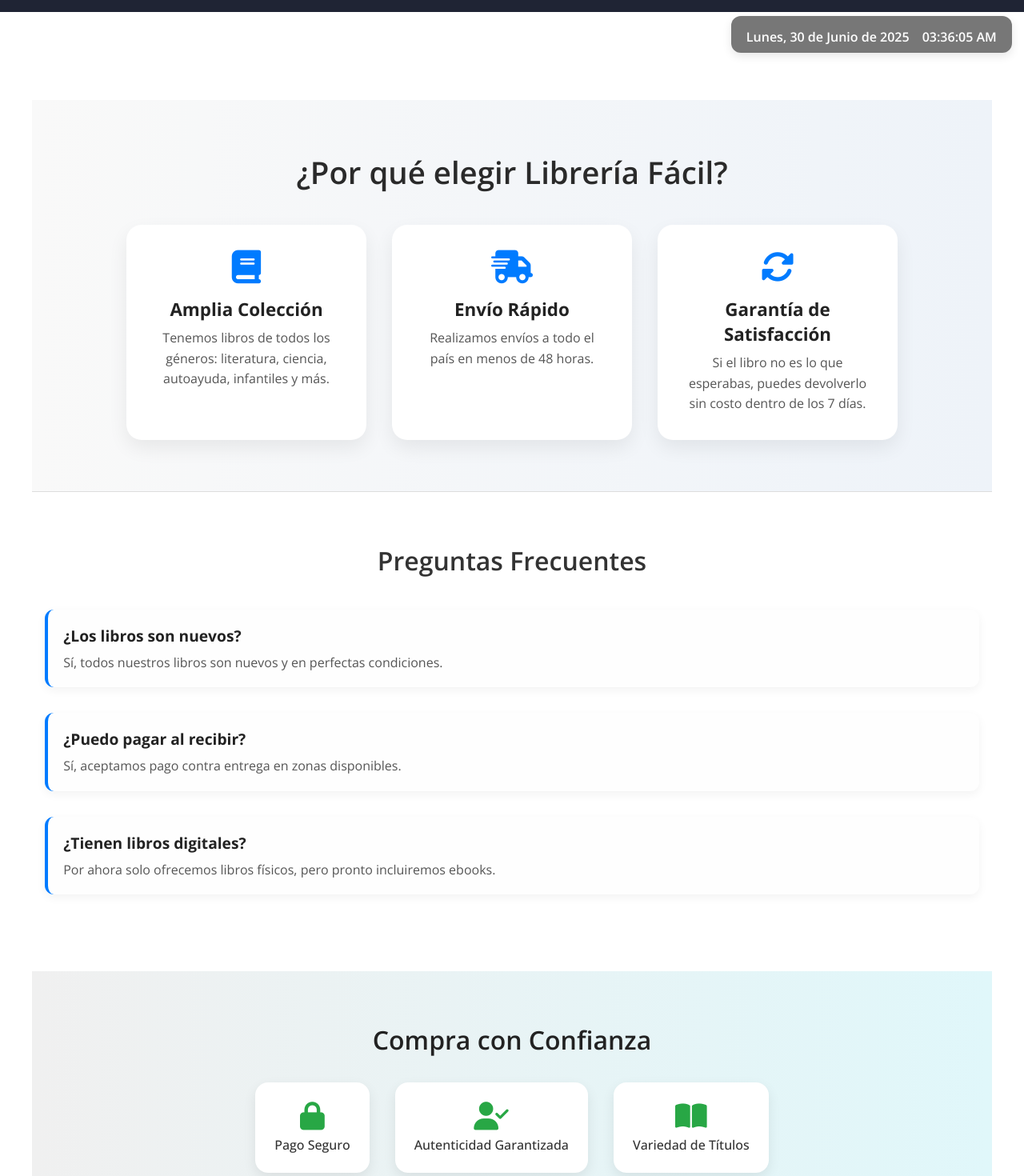
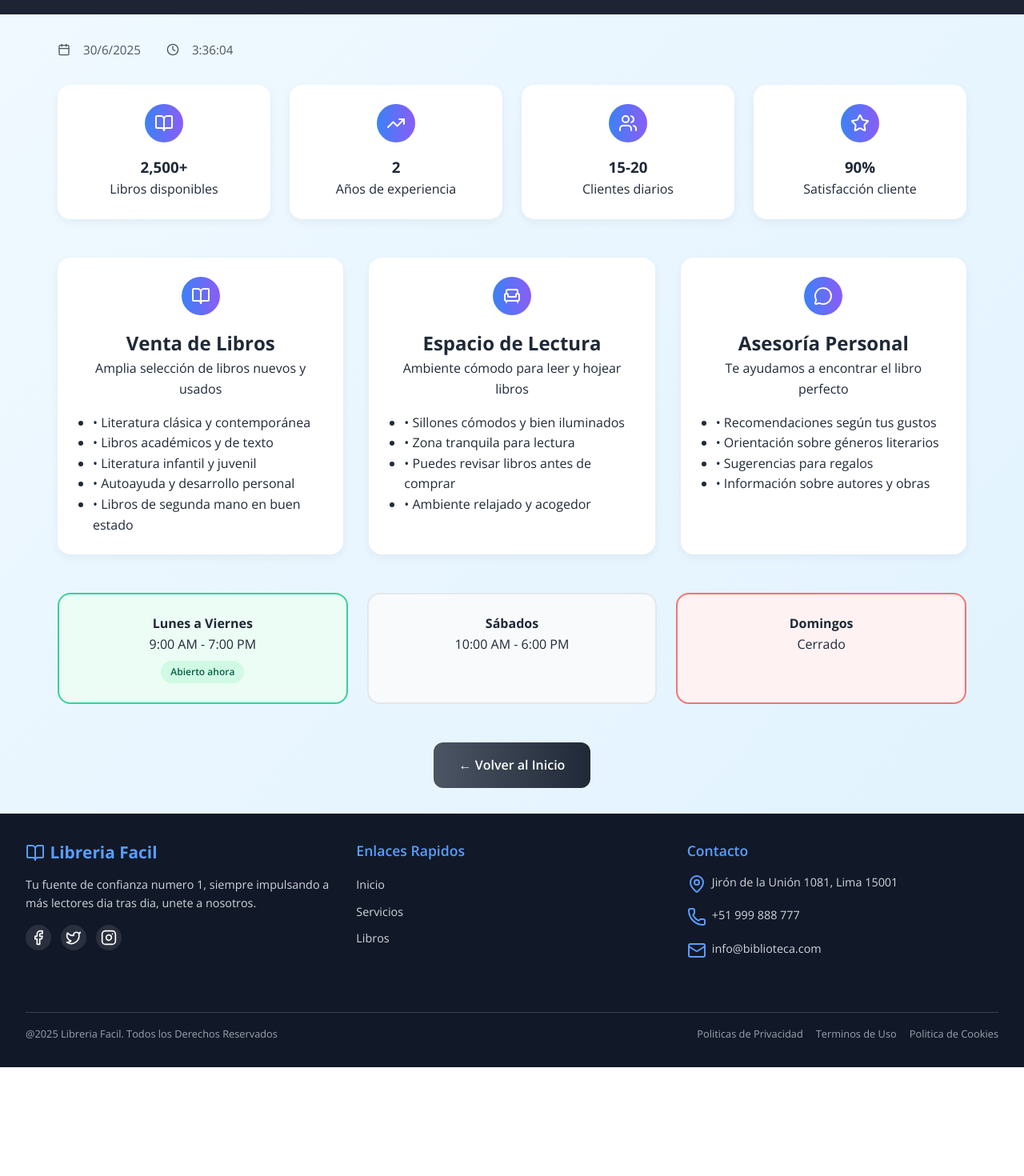
Before and after one commit to gerald-gv/libreriafacil, a React (Create React App) app: page /servicios in a window 1280 px wide. Shown: the part 60-1530 px from the top of the page at 80% size. After the commit the page ends 1394 px from the top, so only its background shows below. Built offline with nearby package versions, Linux system fonts and the light colour scheme.

Commit message:
Implementacion de nueva pagina de Servicios

```diff
--- a/src/estilos/principal.css
+++ b/src/estilos/principal.css
@@ -10,6 +10,14 @@ main {
     max-width: 1200px;
     margin: 0 auto;
     padding-top: 2rem;
+}
+
+/* Estilo global */
+body {
+  font-family: 'Inter', sans-serif;
+  background: linear-gradient(to bottom right, #f0f9ff, #e0f2fe);
+  color: #1f2937;
+  line-height: 1.6;
 }
 
 /* --------------------------------BARRA DE MENU--------------------------------*/
@@ -175,7 +183,6 @@ main {
 
 .seccion-carrusel {
     padding: 3rem 0;
-    background: #ffffff;
 }
 
 .contenedor-carrusel {
@@ -186,7 +193,6 @@ main {
 
 .carrusel {
     overflow: hidden;
-    /* MUY IMPORTANTE */
     border-radius: 0.5rem;
     box-shadow: 0 10px 25px rgba(0, 0, 0, 0.1);
 }
@@ -251,7 +257,6 @@ main {
 }
 
 .slider-libros {
-    background: white;
     margin: 0 auto 3rem auto;
     border-radius: 0.5rem;
     box-shadow: 0 10px 25px rgba(0, 0, 0, 0.1);
--- a/src/estilos/servicios.css
+++ b/src/estilos/servicios.css
@@ -1,381 +1,123 @@
-/* Reset básico */
-* {
-  box-sizing: border-box;
-  margin: 0;
-  padding: 0;
-  font-family: 'Segoe UI', Tahoma, Geneva, Verdana, sans-serif;
-}
 
-/* Estilos generales */
-.container {
+/* Contenedor principal */
+.contenedor {
   max-width: 1200px;
   margin: 0 auto;
   padding: 2rem;
 }
 
+/* Header */
+.header {
+  display: flex;
+  justify-content: flex-start;
+  align-items: center;
+  gap: 1rem;
+  font-size: 0.95rem;
+  margin-bottom: 2rem;
+  color: #4b5563;
+}
 
-/* Sección detalle-servicios */
-.detalle-servicios {
-  background: linear-gradient(to right, #f9f9f9, #eef3f9);
-  padding: 4rem 1rem;
+/* Estadísticas */
+.estadisticas {
+  display: grid;
+  grid-template-columns: repeat(auto-fit, minmax(220px, 1fr));
+  gap: 1.5rem;
+  margin-bottom: 3rem;
+}
+
+.card {
+  background: #ffffff;
+  border-radius: 1rem;
+  padding: 1.5rem;
+  text-align: center;
+  box-shadow: 0 4px 12px rgba(0, 0, 0, 0.05);
+  transition: all 0.3s ease-in-out;
+}
+
+.card:hover {
+  transform: translateY(-4px);
+  box-shadow: 0 8px 20px rgba(0, 0, 0, 0.1);
+}
+
+/* Icono circular */
+.icon-circle {
+  width: 3rem;
+  height: 3rem;
+  margin: 0 auto 1rem;
+  display: flex;
+  align-items: center;
+  justify-content: center;
+  border-radius: 9999px;
+  background: linear-gradient(to right, #3b82f6, #8b5cf6);
+  color: white;
+}
+
+/* Servicios */
+.servicios-grid {
+  display: grid;
+  grid-template-columns: repeat(auto-fit, minmax(280px, 1fr));
+  gap: 2rem;
+  margin-bottom: 3rem;
+}
+
+.servicios-grid ul {
+  margin-top: 1rem;
+  text-align: left;
+  padding-left: 1.25rem;
+}
+
+/* Horarios */
+.horarios {
+  display: grid;
+  grid-template-columns: repeat(auto-fit, minmax(250px, 1fr));
+  gap: 1.5rem;
+  margin-bottom: 3rem;
+}
+
+.horario {
+  background: #f9fafb;
+  border: 2px solid #e5e7eb;
+  padding: 1.5rem;
+  border-radius: 1rem;
   text-align: center;
 }
 
-.detalle-servicios h2 {
-  font-size: 2.4rem;
-  margin-bottom: 2.5rem;
-  color: #2a2a2a;
-  font-weight: 600;
+.horario.abierto {
+  background: #ecfdf5;
+  border-color: #34d399;
 }
 
-.tarjetas-servicio {
-  display: flex;
-  flex-wrap: wrap;
-  justify-content: center;
-  gap: 2rem;
+.horario.cerrado {
+  background: #fef2f2;
+  border-color: #f87171;
 }
 
-.tarjeta {
-  background-color: #ffffff;
-  border-radius: 1.2rem;
-  padding: 2rem;
-  box-shadow: 0 10px 25px rgba(0, 0, 0, 0.07);
-  width: 300px;
-  transition: transform 0.3s ease, box-shadow 0.3s ease;
+.estado {
+  display: inline-block;
+  margin-top: 0.5rem;
+  background: #d1fae5;
+  color: #065f46;
+  padding: 0.25rem 0.75rem;
+  font-size: 0.75rem;
+  font-weight: 600;
+  border-radius: 9999px;
 }
 
-.tarjeta:hover {
-  transform: translateY(-8px);
-  box-shadow: 0 14px 28px rgba(0, 0, 0, 0.1);
+/* Botón volver */
+.back-btn {
+  display: inline-flex;
+  align-items: center;
+  gap: 0.5rem;
+  background: linear-gradient(to right, #4b5563, #1f2937);
+  color: white;
+  padding: 1rem 2rem;
+  border-radius: 0.75rem;
+  font-weight: 600;
+  text-decoration: none;
+  transition: transform 0.3s, box-shadow 0.3s;
 }
 
-.tarjeta i {
-  font-size: 2.6rem;
-  color: #007bff;
-  margin-bottom: 1rem;
+.back-btn:hover {
+  transform: scale(1.05);
+  box-shadow: 0 6px 20px rgba(0, 0, 0, 0.2);
 }
-
-.tarjeta h4 {
-  font-size: 1.4rem;
-  margin-bottom: 0.5rem;
-  color: #222;
-}
-
-.tarjeta p {
-  color: #555;
-  font-size: 1rem;
-  line-height: 1.6;
-}
-
-/* Sección preguntas frecuentes */
-.faq {
-  background-color: #ffffff;
-  padding: 4rem 1rem;
-  border-top: 1px solid #ddd;
-}
-
-.faq h2 {
-  text-align: center;
-  margin-bottom: 2.5rem;
-  font-size: 2rem;
-  color: #333;
-  font-weight: 600;
-}
-
-.faq-item {
-  margin-bottom: 2rem;
-  padding: 1.2rem;
-  border-left: 4px solid #007bff;
-  background-color: #fefefe;
-  border-radius: 0.7rem;
-  box-shadow: 0 4px 12px rgba(0, 0, 0, 0.05);
-}
-
-.faq-item h4 {
-  color: #222;
-  font-size: 1.2rem;
-  margin-bottom: 0.5rem;
-}
-
-.faq-item p {
-  color: #555;
-  font-size: 1rem;
-  line-height: 1.5;
-}
-
-/* Sección de confianza */
-.confianza {
-  background: linear-gradient(to right, #f0f0f0, #e0f7fa);
-  padding: 4rem 1rem;
-  text-align: center;
-}
-
-.confianza h2 {
-  font-size: 2rem;
-  margin-bottom: 2rem;
-  color: #222;
-  font-weight: 600;
-}
-
-.sellos {
-  display: flex;
-  justify-content: center;
-  gap: 2rem;
-  flex-wrap: wrap;
-}
-
-.sello {
-  display: flex;
-  flex-direction: column;
-  align-items: center;
-  background-color: white;
-  padding: 1.5rem;
-  border-radius: 1rem;
-  box-shadow: 0 6px 16px rgba(0, 0, 0, 0.08);
-  transition: transform 0.3s ease;
-}
-
-.sello:hover {
-  transform: translateY(-6px);
-}
-
-.sello i {
-  font-size: 2.2rem;
-  color: #28a745;
-  margin-bottom: 0.5rem;
-}
-
-.sello p {
-  margin: 0;
-  color: #333;
-  font-weight: 500;
-  font-size: 1rem;
-}
-
-/* Main services */
-.services {
-  background-color: #ffffff;
-  padding: 4rem 1rem;
-}
-
-.services-content h2 {
-  text-align: center;
-  margin-bottom: 2.5rem;
-  font-size: 2.1rem;
-  color: #333;
-  font-weight: 600;
-}
-
-.services-group {
-  display: flex;
-  flex-wrap: wrap;
-  justify-content: center;
-  gap: 2rem;
-  margin-bottom: 2rem;
-}
-
-.services-1 {
-  width: 300px;
-  text-align: center;
-  padding: 1.8rem;
-  background-color: #fafafa;
-  border-radius: 1rem;
-  transition: transform 0.3s ease, box-shadow 0.3s ease;
-  box-shadow: 0 5px 14px rgba(0, 0, 0, 0.06);
-}
-
-.services-1:hover {
-  transform: translateY(-6px);
-  box-shadow: 0 10px 20px rgba(0, 0, 0, 0.1);
-}
-
-.services-1 i {
-  font-size: 2.3rem;
-  color: #ff5722;
-  margin-bottom: 1rem;
-}
-
-.services-1 h3 {
-  font-size: 1.3rem;
-  margin-bottom: 0.5rem;
-  color: #222;
-}
-
-.services-1 p {
-  font-size: 1rem;
-  color: #555;
-}
-
-/* Texto informativo */
-.info-text {
-  text-align: center;
-  font-size: 1.1rem;
-  color: #444;
-  margin-top: 1rem;
-}
-
-/* Botón principal */
-.btn-1 {
-  display: inline-block;
-  background-color: #007bff;
-  color: white;
-  padding: 0.75rem 1.5rem;
-  text-decoration: none;
-  border-radius: 0.5rem;
-  transition: background-color 0.3s ease;
-  margin-top: 1rem;
-  font-weight: 500;
-}
-
-.btn-1:hover {
-  background-color: #0056b3;
-}
-
-/* Fecha y Hora en Slider */
-.info-datetime {
-  margin-top: 1rem;
-  display: flex;
-  gap: 1rem;
-  justify-content: center;
-  color: white;
-  font-weight: 600;
-}
-
-/* Sección proceso de compra */
-.proceso-compra {
-  background-color: #f8f9fa;
-  padding: 4rem 1rem;
-  text-align: center;
-}
-
-.pasos {
-  display: flex;
-  flex-wrap: wrap;
-  justify-content: center;
-  gap: 2rem;
-  margin-top: 2rem;
-}
-
-.paso {
-  background-color: #ffffff;
-  border-radius: 1rem;
-  padding: 2rem;
-  width: 260px;
-  box-shadow: 0 8px 18px rgba(0, 0, 0, 0.06);
-  transition: transform 0.3s ease;
-}
-
-.paso:hover {
-  transform: translateY(-8px);
-}
-
-.paso i {
-  font-size: 2.2rem;
-  color: #007bff;
-  margin-bottom: 1rem;
-}
-
-.paso h4 {
-  font-size: 1.2rem;
-  color: #222;
-  margin-bottom: 0.5rem;
-}
-
-.paso p {
-  font-size: 1rem;
-  color: #555;
-}
-
-/* Sección promociones */
-.promociones {
-  background-color: #ffffff;
-  padding: 4rem 1rem;
-  text-align: center;
-}
-
-.beneficios {
-  display: flex;
-  flex-wrap: wrap;
-  justify-content: center;
-  gap: 2rem;
-  margin-top: 2rem;
-}
-
-.beneficio {
-  background-color: #fafafa;
-  border-radius: 1rem;
-  padding: 2rem;
-  width: 260px;
-  box-shadow: 0 6px 14px rgba(0, 0, 0, 0.05);
-  transition: transform 0.3s ease;
-}
-
-.beneficio:hover {
-  transform: translateY(-8px);
-}
-
-.beneficio i {
-  font-size: 2.2rem;
-  color: #ff9800;
-  margin-bottom: 1rem;
-}
-
-.beneficio h4 {
-  font-size: 1.2rem;
-  color: #222;
-  margin-bottom: 0.5rem;
-}
-
-.beneficio p {
-  font-size: 1rem;
-  color: #555;
-}
-
-/* Sección políticas */
-.politicas {
-  background-color: #f1f1f1;
-  padding: 4rem 1rem;
-}
-
-.politicas h2 {
-  text-align: center;
-  font-size: 2rem;
-  margin-bottom: 2rem;
-  color: #333;
-}
-
-.lista-politicas {
-  max-width: 800px;
-  margin: 0 auto;
-  list-style: none;
-  padding: 0;
-}
-
-.lista-politicas li {
-  font-size: 1rem;
-  color: #444;
-  padding: 0.5rem 0;
-  border-bottom: 1px solid #ddd;
-}
-
-/* Responsive */
-@media (max-width: 768px) {
-  .tarjetas-servicio,
-  .sellos,
-  .services-group,
-  .pasos,
-  .beneficios {
-    flex-direction: column;
-    align-items: center;
-  }
-  .tarjeta,
-  .sello,
-  .services-1,
-  .paso,
-  .beneficio {
-    width: 90%;
-  }
-  .info-datetime {
-    flex-direction: column;
-  }
-}
--- a/src/paginas/Servicios_.js
+++ b/src/paginas/Servicios_.js
@@ -1,166 +1,123 @@
-import React from 'react';
+import React, { useState, useEffect } from 'react';
 import { Link } from 'react-router-dom';
-import Fecha from '../elementos/Fecha';
-import Hora from '../elementos/Hora';
+import {
+  Clock, Calendar, BookOpen, Users,
+  Star, MessageCircle, Armchair, TrendingUp
+} from 'lucide-react';
 import '../estilos/servicios.css';
 
 const Servicios = () => {
+  const [currentDate, setCurrentDate] = useState(new Date());
+
+  useEffect(() => {
+    const timer = setInterval(() => setCurrentDate(new Date()), 1000);
+    return () => clearInterval(timer);
+  }, []);
+
+  const servicios = [
+    {
+      id: 'venta',
+      icono: BookOpen,
+      titulo: 'Venta de Libros',
+      descripcion: 'Amplia selección de libros nuevos y usados',
+      detalles: [
+        'Literatura clásica y contemporánea',
+        'Libros académicos y de texto',
+        'Literatura infantil y juvenil',
+        'Autoayuda y desarrollo personal',
+        'Libros de segunda mano en buen estado'
+      ]
+    },
+    {
+      id: 'espacio',
+      icono: Armchair,
+      titulo: 'Espacio de Lectura',
+      descripcion: 'Ambiente cómodo para leer y hojear libros',
+      detalles: [
+        'Sillones cómodos y bien iluminados',
+        'Zona tranquila para lectura',
+        'Puedes revisar libros antes de comprar',
+        'Ambiente relajado y acogedor'
+      ]
+    },
+    {
+      id: 'asesoria',
+      icono: MessageCircle,
+      titulo: 'Asesoría Personal',
+      descripcion: 'Te ayudamos a encontrar el libro perfecto',
+      detalles: [
+        'Recomendaciones según tus gustos',
+        'Orientación sobre géneros literarios',
+        'Sugerencias para regalos',
+        'Información sobre autores y obras'
+      ]
+    }
+  ];
+
+  const horarios = [
+    { dia: 'Lunes a Viernes', horario: '9:00 AM - 7:00 PM', activo: [1, 2, 3, 4, 5].includes(currentDate.getDay()) },
+    { dia: 'Sábados', horario: '10:00 AM - 6:00 PM', activo: currentDate.getDay() === 6 },
+    { dia: 'Domingos', horario: 'Cerrado', activo: false }
+  ];
+
+  const stats = [
+    { icon: BookOpen, value: '2,500+', label: 'Libros disponibles' },
+    { icon: TrendingUp, value: '2', label: 'Años de experiencia' },
+    { icon: Users, value: '15-20', label: 'Clientes diarios' },
+    { icon: Star, value: '90%', label: 'Satisfacción cliente' }
+  ];
+
+
   return (
-    <>
-      <header className="header">
-          <div className="info-datetime">
-            <Fecha />
-            <Hora />
+    <div className="contenedor">
+      {/* Fecha y hora */}
+      <div className="header">
+        <Calendar size={16} />
+        <span>{currentDate.toLocaleDateString('es-ES')}</span>
+        <Clock size={16} style={{ marginLeft: '1rem' }} />
+        <span>{currentDate.toLocaleTimeString('es-ES')}</span>
+      </div>
+
+      {/* Estadísticas */}
+      <section className="estadisticas">
+        {stats.map((s, i) => (
+          <div key={i} className="card">
+            <div className="icon-circle"><s.icon /></div>
+            <h3>{s.value}</h3>
+            <p>{s.label}</p>
           </div>
-        <br />
-        <br />
-        <br />
-        <br />
-        <br />
-        <section className="detalle-servicios container">
-          <h2>¿Por qué elegir Librería Fácil?</h2>
-          <div className="tarjetas-servicio">
-            <div className="tarjeta">
-              <i className="fas fa-book"></i>
-              <h4>Amplia Colección</h4>
-              <p>Tenemos libros de todos los géneros: literatura, ciencia, autoayuda, infantiles y más.</p>
-            </div>
-            <div className="tarjeta">
-              <i className="fas fa-shipping-fast"></i>
-              <h4>Envío Rápido</h4>
-              <p>Realizamos envíos a todo el país en menos de 48 horas.</p>
-            </div>
-            <div className="tarjeta">
-              <i className="fas fa-sync-alt"></i>
-              <h4>Garantía de Satisfacción</h4>
-              <p>Si el libro no es lo que esperabas, puedes devolverlo sin costo dentro de los 7 días.</p>
-            </div>
+        ))}
+      </section>
+
+      {/* Servicios */}
+      <section className="servicios-grid">
+        {servicios.map((s) => (
+          <div key={s.id} className="card">
+            <div className="icon-circle"><s.icono /></div>
+            <h2>{s.titulo}</h2>
+            <p>{s.descripcion}</p>
+            <ul>
+              {s.detalles.map((d, i) => <li key={i}>• {d}</li>)}
+            </ul>
           </div>
-        </section>
+        ))}
+      </section>
 
-        <section className="faq container">
-          <h2>Preguntas Frecuentes</h2>
-          <div className="faq-item">
-            <h4>¿Los libros son nuevos?</h4>
-            <p>Sí, todos nuestros libros son nuevos y en perfectas condiciones.</p>
+      {/* Horarios */}
+      <section className="horarios">
+        {horarios.map((h, i) => (
+          <div key={i} className={`horario ${h.horario === 'Cerrado' ? 'cerrado' : (h.activo ? 'abierto' : '')}`}>
+            <h4>{h.dia}</h4>
+            <p>{h.horario}</p>
+            {h.activo && h.horario !== 'Cerrado' && <span className="estado">Abierto ahora</span>}
           </div>
-          <div className="faq-item">
-            <h4>¿Puedo pagar al recibir?</h4>
-            <p>Sí, aceptamos pago contra entrega en zonas disponibles.</p>
-          </div>
-          <div className="faq-item">
-            <h4>¿Tienen libros digitales?</h4>
-            <p>Por ahora solo ofrecemos libros físicos, pero pronto incluiremos ebooks.</p>
-          </div>
-        </section>
-
-        <section className="confianza container">
-          <h2>Compra con Confianza</h2>
-          <div className="sellos">
-            <div className="sello">
-              <i className="fas fa-lock"></i>
-              <p>Pago Seguro</p>
-            </div>
-            <div className="sello">
-              <i className="fas fa-user-check"></i>
-              <p>Autenticidad Garantizada</p>
-            </div>
-            <div className="sello">
-              <i className="fas fa-book-open"></i>
-              <p>Variedad de Títulos</p>
-            </div>
-          </div>
-        </section>
-      </header>
-
-      <main className="services">
-        <div className="services-content container">
-          <h2 id="coleccion">¿Cómo comprar un libro?</h2>
-          <div className="services-group">
-            <div className="services-1">
-              <i className="fas fa-search"></i>
-              <h3>Paso 1: Explora</h3>
-              <p>Busca por título, autor o género en nuestro catálogo actualizado.</p>
-            </div>
-            <div className="services-1">
-              <i className="fas fa-credit-card"></i>
-              <h3>Paso 2: Compra</h3>
-              <p>Elige tu forma de pago: tarjeta, Yape, Plin o contra entrega.</p>
-            </div>
-            <div className="services-1">
-              <i className="fas fa-box"></i>
-              <h3>Paso 3: Recibe</h3>
-              <p>Te entregamos el libro en casa o punto de recojo en menos de 2 días.</p>
-            </div>
-          </div>
-          <p className="info-text">
-            ¡Descubre tu próxima gran lectura con nosotros!
-          </p>
-          <br />
-          <Link to="/" className="btn-1">Ver Libros</Link>
-        </div>
-
-        {/* Proceso de Compra Visual */}
-        <section className="proceso-compra container">
-          <h2>¿Cómo funciona el proceso de compra?</h2>
-          <div className="pasos">
-            <div className="paso">
-              <i className="fas fa-search"></i>
-              <h4>1. Encuentra tu libro</h4>
-              <p>Explora nuestro catálogo por género, autor o título.</p>
-            </div>
-            <div className="paso">
-              <i className="fas fa-shopping-cart"></i>
-              <h4>2. Añádelo al carrito</h4>
-              <p>Agrega uno o varios libros y revisa tu pedido.</p>
-            </div>
-            <div className="paso">
-              <i className="fas fa-credit-card"></i>
-              <h4>3. Paga seguro</h4>
-              <p>Usa tarjeta, Yape, Plin o paga al recibir.</p>
-            </div>
-            <div className="paso">
-              <i className="fas fa-box-open"></i>
-              <h4>4. Recíbelo en casa</h4>
-              <p>Envío rápido y seguimiento garantizado.</p>
-            </div>
-          </div>
-        </section>
-
-        {/* Promociones o Beneficios */}
-        <section className="promociones container">
-          <h2>Beneficios y Promociones</h2>
-          <div className="beneficios">
-            <div className="beneficio">
-              <i className="fas fa-gift"></i>
-              <h4>10% en tu primera compra</h4>
-              <p>Solo por registrarte, recibe un cupón de descuento.</p>
-            </div>
-            <div className="beneficio">
-              <i className="fas fa-truck"></i>
-              <h4>Envío gratis desde S/ 100</h4>
-              <p>Disponible en Lima Metropolitana.</p>
-            </div>
-            <div className="beneficio">
-              <i className="fas fa-star"></i>
-              <h4>Cliente frecuente</h4>
-              <p>Obtén puntos por cada compra y canjéalos por libros.</p>
-            </div>
-          </div>
-        </section>
-
-        {/* Políticas de Servicio */}
-        <section className="politicas container">
-          <h2>Nuestras Políticas</h2>
-          <ul className="lista-politicas">
-            <li><strong>Devoluciones:</strong> Puedes devolver cualquier libro dentro de los 7 días.</li>
-            <li><strong>Pago seguro:</strong> Contamos con pasarelas cifradas para tu tranquilidad.</li>
-            <li><strong>Privacidad:</strong> Tus datos personales están protegidos y no se comparten.</li>
-            <li><strong>Autenticidad:</strong> Todos nuestros libros son originales y nuevos.</li>
-          </ul>
-        </section>
-      </main>
-    </>
+        ))}
+      </section>
+      {/* Botón volver */}
+      <div style={{ textAlign: 'center', marginTop: '2rem' }}>
+        <Link to="/" className="back-btn">← Volver al Inicio</Link>
+      </div>
+    </div>
   );
 };
 
```
